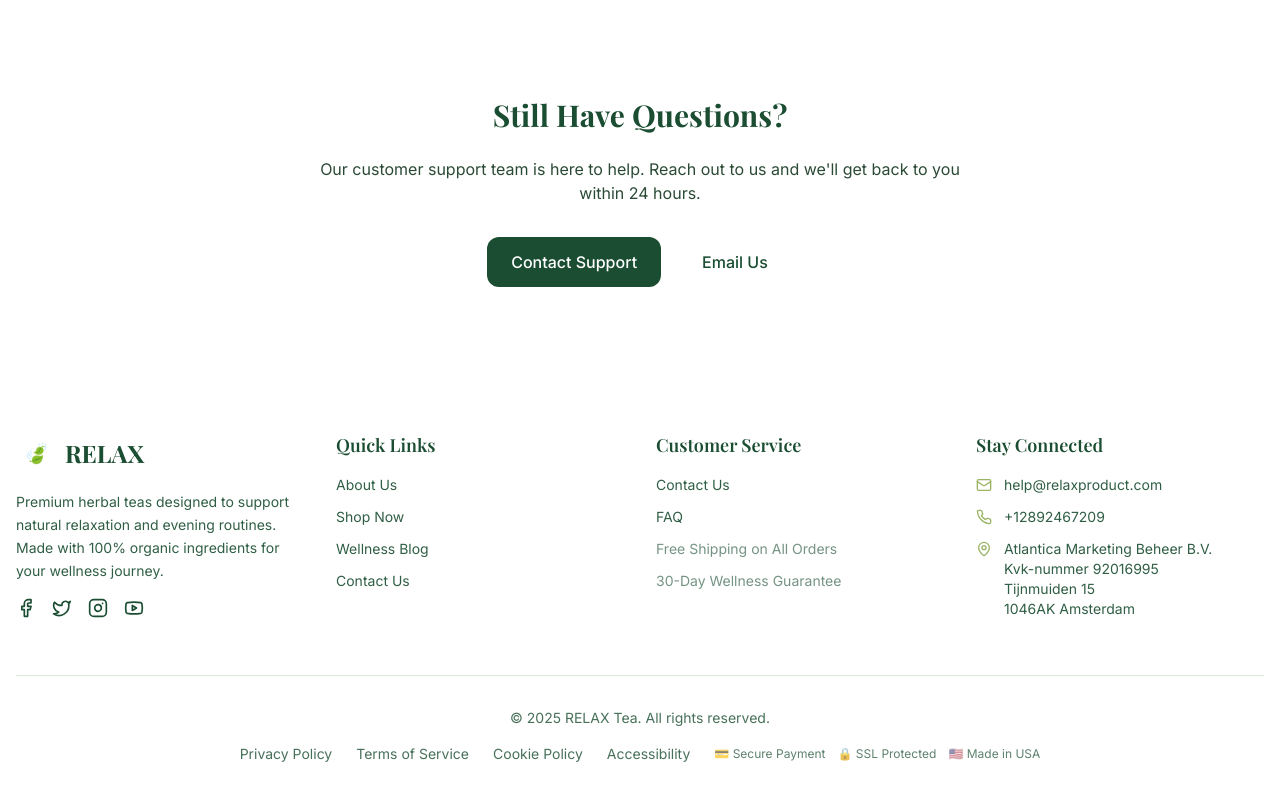
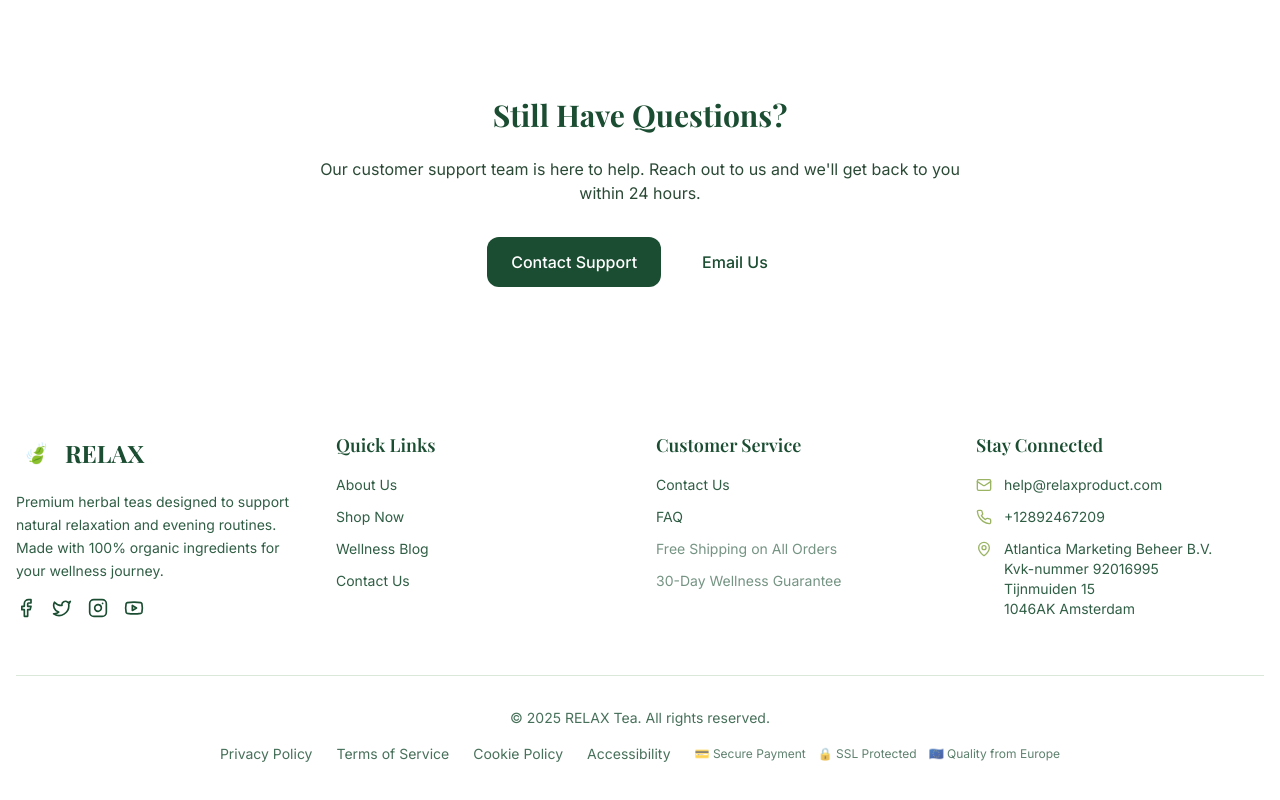
Before and after one commit to brainaxe1995/precise-clone-ai, a React (Vite) app: page /faq in a window 1280 px wide. Shown: the part 1766-2566 px from the top of the page. Built offline with nearby package versions, Linux system fonts and the light colour scheme; the HTML template or start-up script is replaced by a standard one.

Commit message:
Code edited in Lovable Code Editor

```diff
--- a/src/components/Footer.tsx
+++ b/src/components/Footer.tsx
@@ -101,7 +101,7 @@ const Footer = () => {
               <div className="flex items-center gap-3 text-xs opacity-70">
                 <span>💳 Secure Payment</span>
                 <span>🔒 SSL Protected</span>
-                <span>🇺🇸 Made in USA</span>
+                <span>🇪🇺 Quality from Europe</span>
               </div>
             </div>
           </div>
```
